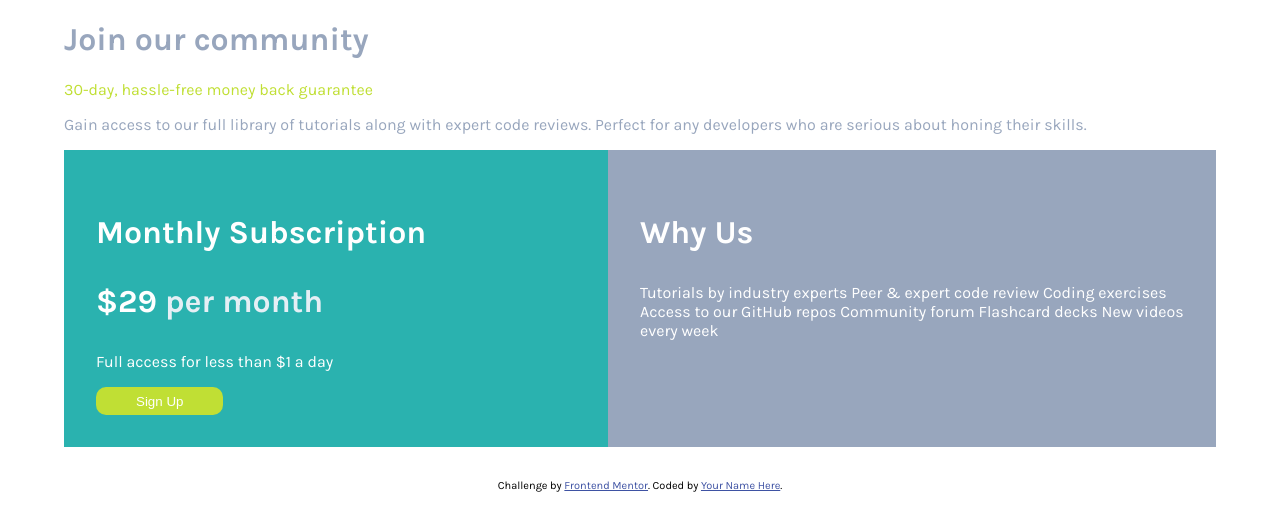
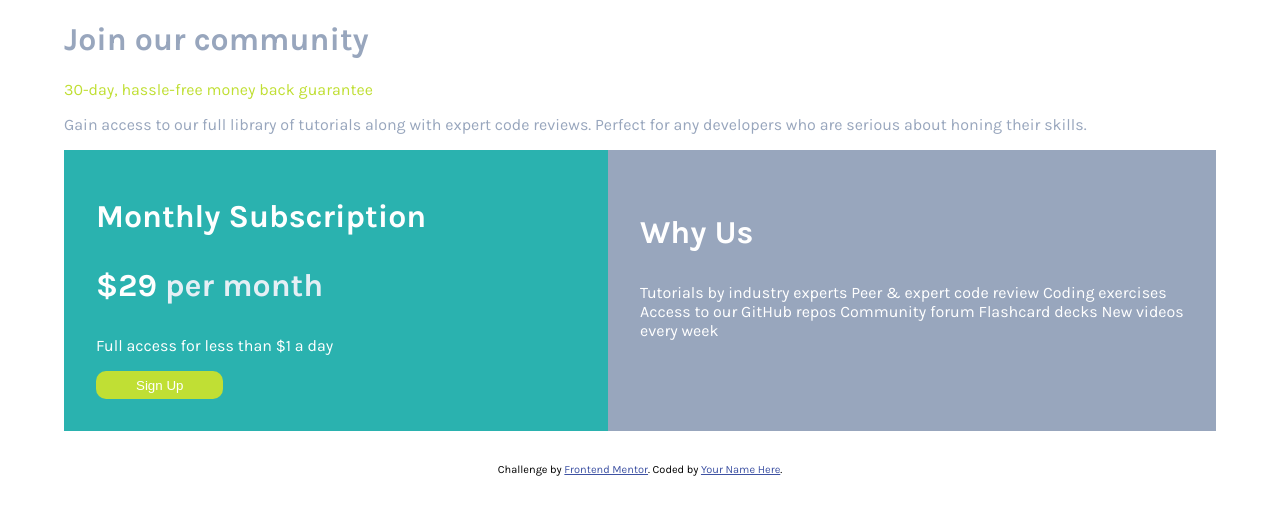
Before and after one commit to mverma45/fem-spg, a plain HTML site: page index.html in a window 1280 px wide. Drawn offline with Linux system fonts and the light colour scheme.

Commit message:
WIP styling

```diff
--- a/Style/styles.css
+++ b/Style/styles.css
@@ -10,7 +10,7 @@ body {
 }
 
 .SPG {
-	min-width: 25em;
+	/* min-width: 25em; */
 	/* top | right | bottom | left */
 	margin: 0.01em 4em 2em 4em;
 }
@@ -18,7 +18,6 @@ body {
 .SPGSub {
 	display: flex;
 	flex-direction: row;
-	min-width: 20em;
 }
 
 .ComText {
@@ -51,7 +50,7 @@ body {
 	background-color: hsl(179, 62%, 43%);
 	color: #fff;
 	/* top | right | bottom | left */
-	padding: 2em 2em 2em 2em;
+	padding: 1em 2em 2em 2em;
 }
 
 .subBtn {
@@ -73,10 +72,6 @@ body {
 .monthly {
 	font-size: 1em;
 }
-.attribution {
-	font-size: 11px;
-	text-align: center;
-}
 
 @media (max-width: 50rem) {
 	.SPG {
@@ -84,8 +79,7 @@ body {
 	}
 
 	.monthlySub {
-		/* min-height: 10em;
-		min-width: 30em; */
+		min-width: 30em;
 		background-color: hsl(179, 62%, 43%);
 		color: #fff;
 		/* top | right | bottom | left */
@@ -98,6 +92,7 @@ body {
 		padding-right: 5em;
 		min-width: 35em;
 	}
+
 	.Why {
 		display: flex;
 		flex-direction: row;
@@ -110,3 +105,8 @@ body {
 .attribution a {
 	color: hsl(228, 45%, 44%);
 }
+
+.attribution {
+	font-size: 11px;
+	text-align: center;
+}
```
